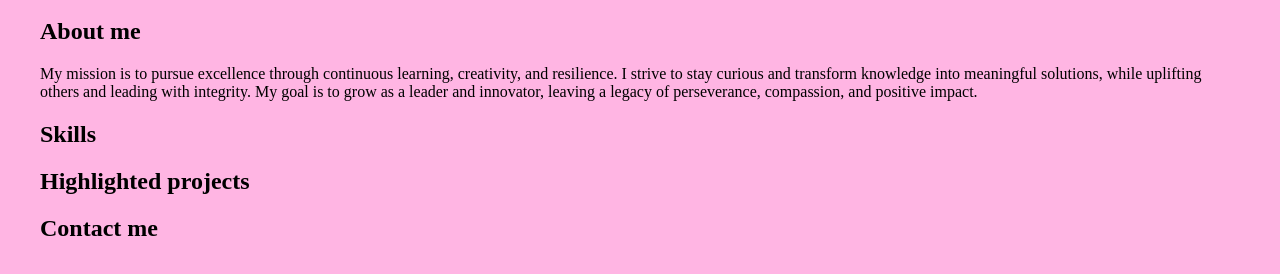
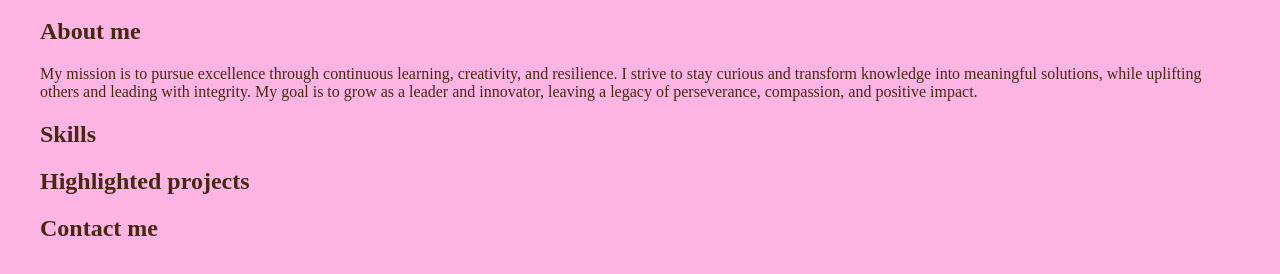
Before and after one commit to mcooper12345/mcooper12345.github.io, a plain HTML site: page index.html in a window 1280 px wide. Shown: the part 80-354 px from the top of the page. Drawn offline with Linux system fonts and the light colour scheme.

Commit message:
Update styles.css

```diff
--- a/styles.css
+++ b/styles.css
@@ -1,4 +1,5 @@
 body {
+color: #452a13;
 background: #ffb5e3;
 font-family:"Times New Roman", Times, serif;
 margin: 40px;
```
